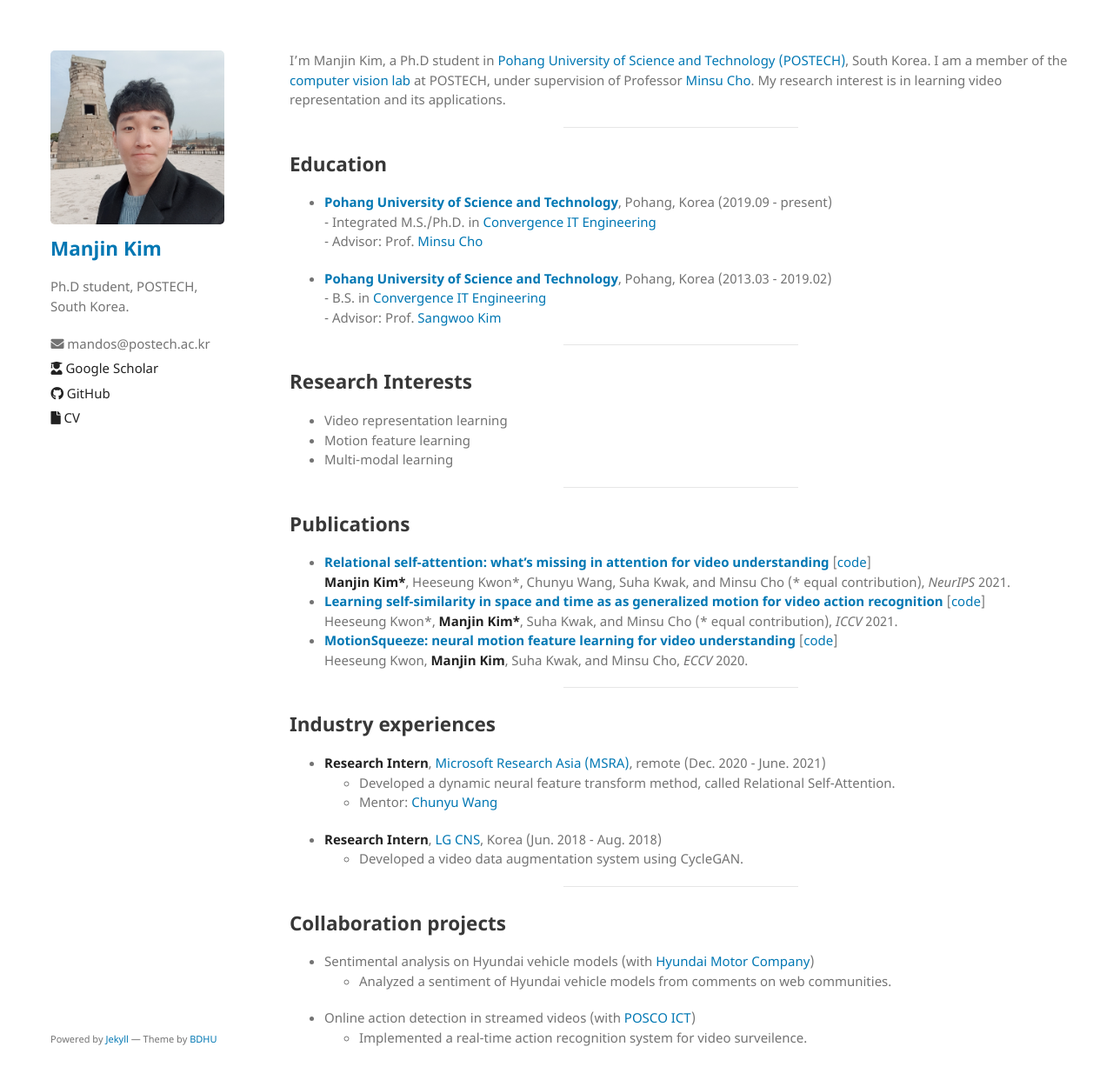
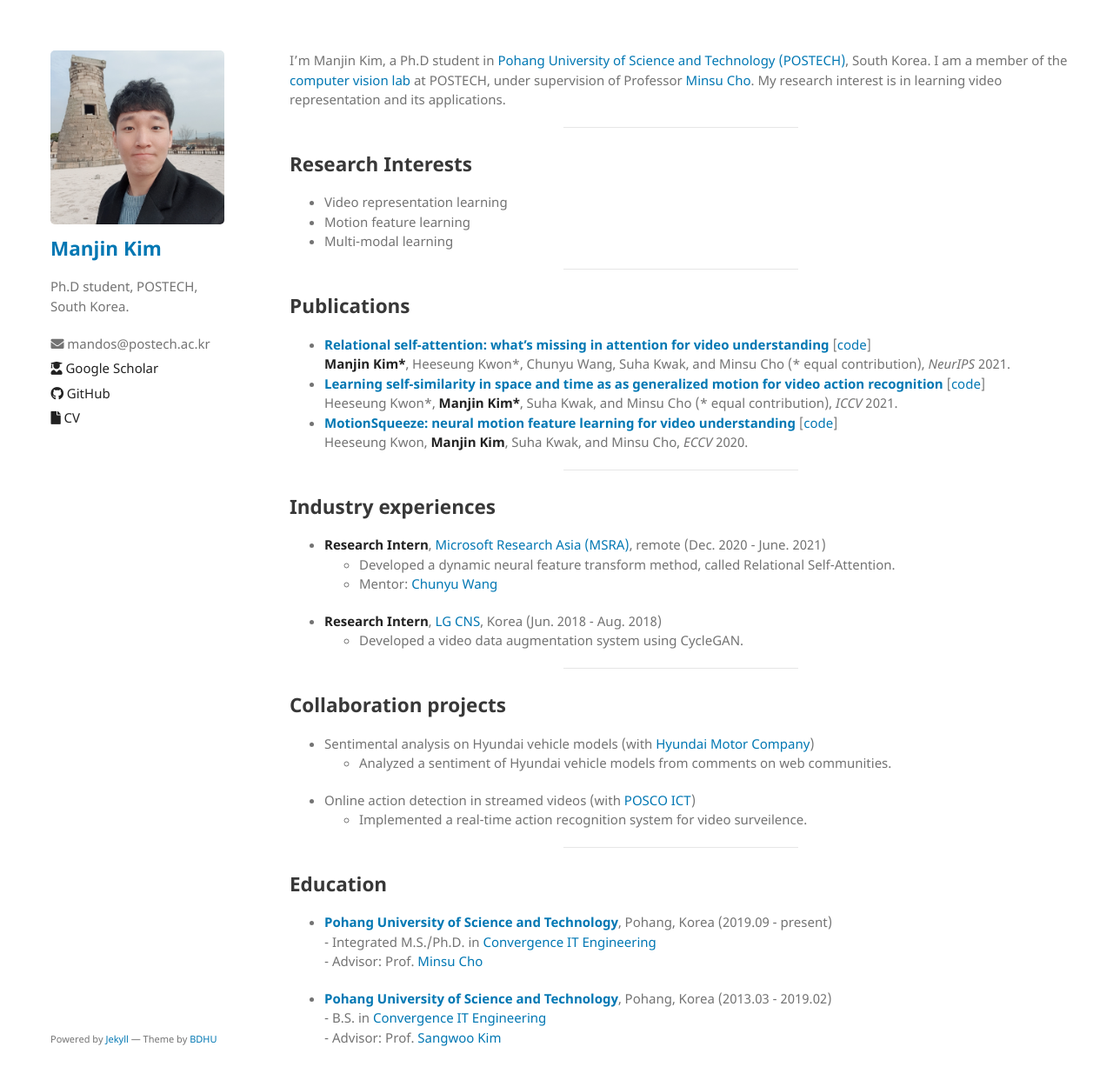
Before and after one commit to KimManjin/KimManjin.github.io, a Jekyll site: the page built from index.md, in a window 1280 px wide and 1274 px high. Shown: the top 1242 px of the window at 87% size. Built offline with Jekyll 4.4.1, drawn with Linux system fonts in a browser that asks for light colours; our own code applies the rules of GitHub Pages for plain Markdown files; part of the change alters nothing that is shown.

```diff
--- a/index.md
+++ b/index.md
@@ -14,17 +14,6 @@ Here are some ideas to get you started:
 -->
 
 I'm Manjin Kim, a Ph.D student in [Pohang University of Science and Technology (POSTECH)](https://www.postech.ac.kr/eng/), South Korea. I am a member of the [computer vision lab](http://cvlab.postech.ac.kr/lab/) at POSTECH, under supervision of Professor [Minsu Cho](http://cvlab.postech.ac.kr/~mcho/). My research interest is in learning video representation and its applications.
-
----------------------------------------------
-
-## Education
-- **[Pohang University of Science and Technology](http://postech.ac.kr/eng/)**, Pohang, Korea (2019.09 - present)
-  \- Integrated M.S./Ph.D. in [Convergence IT Engineering](https://cite.postech.ac.kr/)
-  \- Advisor: Prof. [Minsu Cho](http://cvlab.postech.ac.kr/~mcho/)
-
-- **[Pohang University of Science and Technology](http://postech.ac.kr/eng/)**, Pohang, Korea (2013.03 - 2019.02)
-	\- B.S. in [Convergence IT Engineering](https://cite.postech.ac.kr/)
-	\- Advisor: Prof. [Sangwoo Kim](https://icsl.postech.ac.kr/)
 
 ---------------------------------------------
 
@@ -59,3 +48,14 @@ I'm Manjin Kim, a Ph.D student in [Pohang University of Science and Technology (
     + Analyzed a sentiment of Hyundai vehicle models from comments on web communities.
 - Online action detection in streamed videos (with [POSCO ICT](https://www.poscoict.com/servlet/Main?lang=en))
     + Implemented a real-time action recognition system for video surveilence.
+
+---------------------------------------------
+
+## Education
+- **[Pohang University of Science and Technology](http://postech.ac.kr/eng/)**, Pohang, Korea (2019.09 - present)
+  \- Integrated M.S./Ph.D. in [Convergence IT Engineering](https://cite.postech.ac.kr/)
+  \- Advisor: Prof. [Minsu Cho](http://cvlab.postech.ac.kr/~mcho/)
+
+- **[Pohang University of Science and Technology](http://postech.ac.kr/eng/)**, Pohang, Korea (2013.03 - 2019.02)
+	\- B.S. in [Convergence IT Engineering](https://cite.postech.ac.kr/)
+	\- Advisor: Prof. [Sangwoo Kim](https://icsl.postech.ac.kr/)
```
